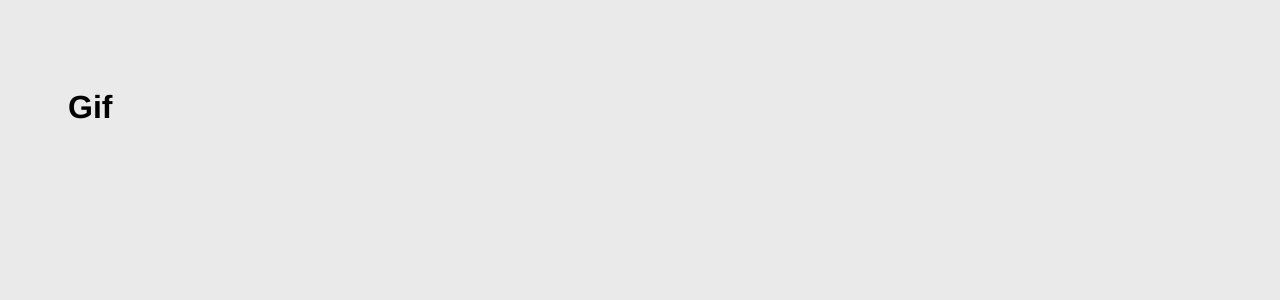
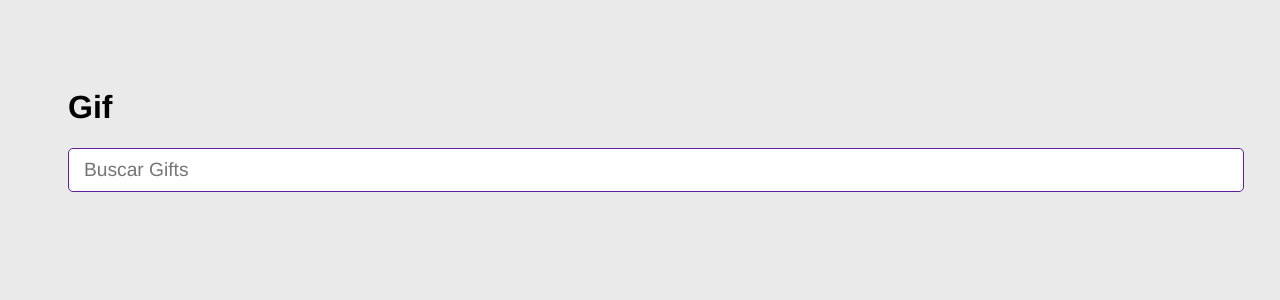
Before and after one commit to NozoDev/Gift-APP, a React (Vite) app: page / in a window 1280 px wide. Shown: the top 300 px of the page. Built offline with nearby package versions, Linux system fonts and the light colour scheme.

Commit message:
agregando input

```diff
--- a/src/GifExpertApp.jsx
+++ b/src/GifExpertApp.jsx
@@ -1,13 +1,18 @@
-import React from 'react'
+import { useState } from "react"
+import AddCategory from "./components/AddCategory"
 
 const GifExpertApp = () => {
+
+    const [categories, setCategories] = useState()
+
+
   return (
     <div>
         {/* Titulo */}
       <h1>Gif</h1>
 
       {/* Input */}
-
+    <AddCategory />
       {/* Listado de gift */}
             {/* Gif item */}
     </div>
--- /dev/null
+++ b/src/components/AddCategory.jsx
@@ -0,0 +1,12 @@
+import React, { useState } from 'react'
+
+const AddCategory = () => {
+
+    const [inputValue, setInputValue] = useState('')
+
+  return (
+  <input type="text" placeholder='Buscar Gifts' value={inputValue} />
+  )
+}
+
+export default AddCategory
```
